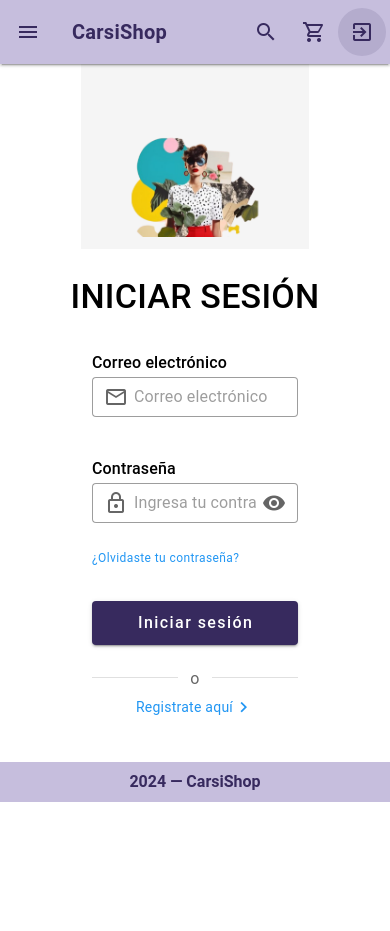
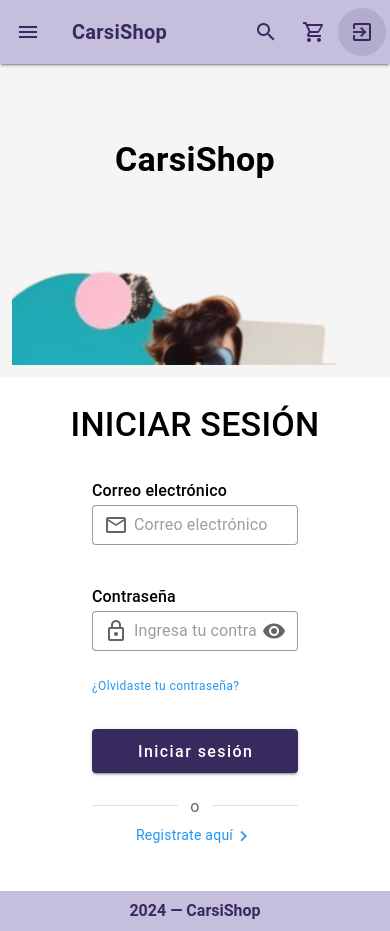
Before and after one commit to JoksanBahena/CARSISHOP-UI, a Vue app: page /login in a window 390 px wide. Before the commit the page ends 844 px from the top, so only its background shows below. Built offline with nearby package versions, Linux system fonts and the light colour scheme.

Commit message:
[MODIFY] diseño responsivo y aceptación de props

```diff
--- a/src/layouts/auth/AuthLayout.vue
+++ b/src/layouts/auth/AuthLayout.vue
@@ -1,9 +1,19 @@
 <template>
   <navbar-component />
   <main>
-    <v-row align="center" justify="center" class="ma-0 pa-0">
-      <v-col cols="7" :style="{ background: colors.secondary }">
-        <v-img src="@/assets/imgs/background_auth.png"></v-img>
+    <v-row class="align-center justify-center ma-0 pa-0">
+      <v-col cols="12" lg="7" :style="{ background: colors.secondary }">
+        <v-parallax src="@/assets/imgs/background_auth.png">
+          <v-layout
+            class="d-flex flex-column fill-height align-center text-black"
+          >
+            <h4
+              class="font-weight-bold text-center text-wrap d-flex d-md-none my-16 text-h4"
+            >
+              {{ pageTitle }}
+            </h4>
+          </v-layout>
+        </v-parallax>
       </v-col>
       <v-col>
         <slot></slot>
@@ -22,4 +32,11 @@ import Colors from "@/utils/Colors.js";
 const colors = {
   secondary: Colors.cs_secondary,
 };
+
+defineProps({
+  pageTitle: {
+    type: String,
+    default: "CarsiShop",
+  },
+});
 </script>
```
